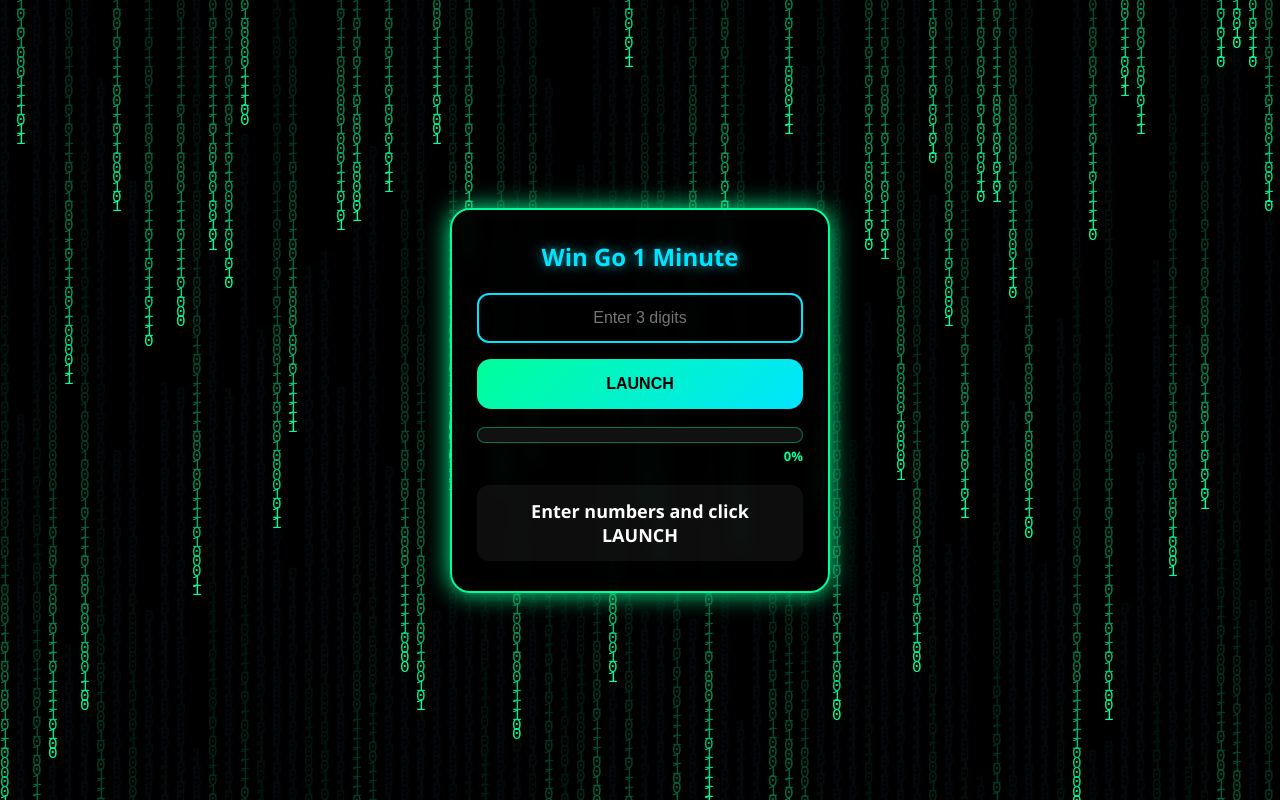
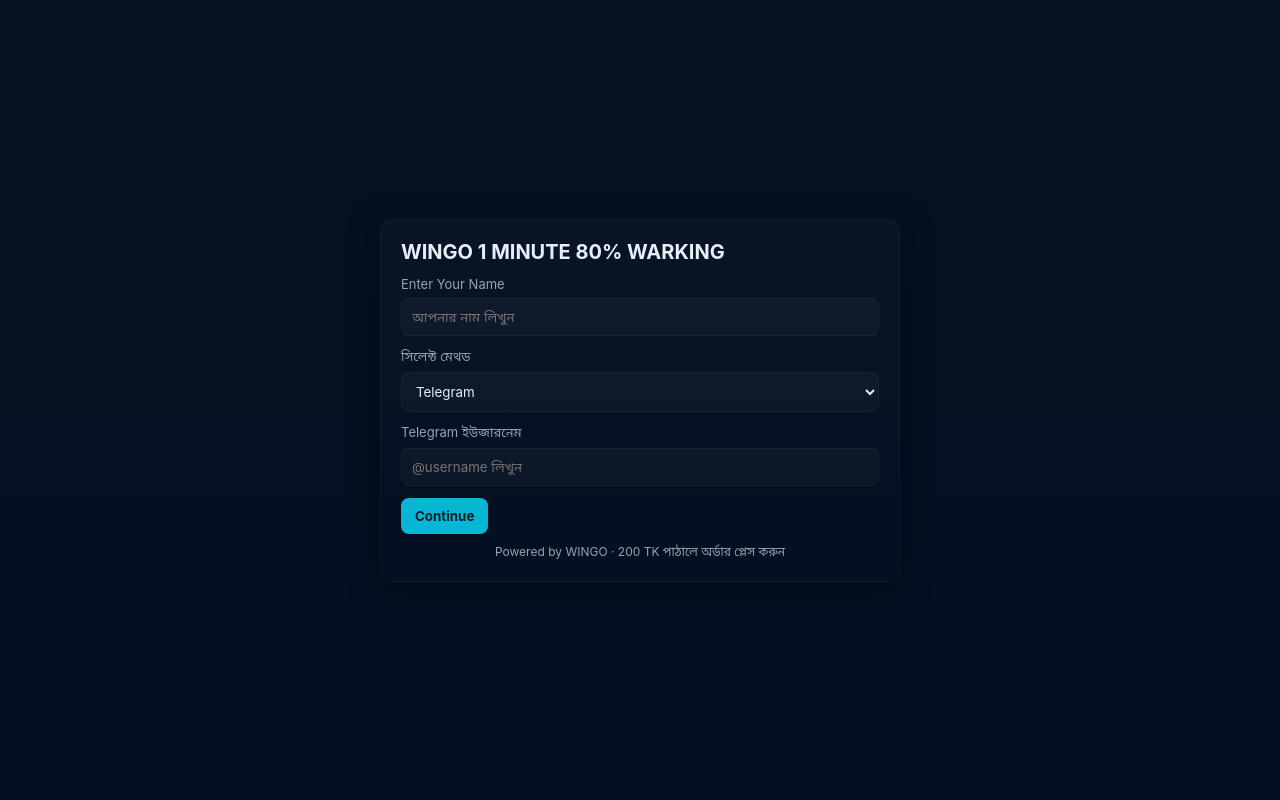
Before and after one commit to lxhridoy1234/Amar-Cloub-, a plain HTML site: page index.html in a window 1280 px wide. Drawn offline with Linux system fonts and the light colour scheme.

Commit message:
Update index.html

```diff
--- a/index.html
+++ b/index.html
@@ -1,242 +1,218 @@
-<!DOCTYPE html>
-<html lang="en">
+<!doctype html>
+<html lang="bn">
 <head>
-<meta charset="UTF-8">
-<meta name="viewport" content="width=device-width, initial-scale=1.0">
-<title>Win Go 1 Minute — Hacking Simulator</title>
+  <meta charset="utf-8">
+  <meta name="viewport" content="width=device-width,initial-scale=1">
+  <title>WINGO 1 MINUTE 80% WARKING</title>
   <style>
-:root {
-  --neon-green:#00ff99;
-  --neon-cyan:#00e5ff;
-  --danger:#ff003c;
-  --dark-bg:#0a1115;
-}
-
-/* সব এলিমেন্টে বর্ডার + প্যাডিং ফিট করানোর জন্য */
-* {
-  box-sizing: border-box;
-  margin:0;
-  padding:0;
-}
-
-body {
-  font-family: 'Segoe UI', Tahoma, Geneva, Verdana, sans-serif;
-  background:#000;
-  color:#fff;
-  display:flex;
-  justify-content:center;
-  align-items:center;
-  height:100vh;
-  overflow:hidden;
-}
-
-canvas#matrix {
-  position: fixed;
-  top: 0;
-  left: 0;
-  width: 100%;
-  height: 100%;
-  z-index: -1;
-  background: #0a1115;
-}
-
-.card {
-  background: rgba(0,0,0,0.85);
-  border: 2px solid var(--neon-green);
-  border-radius: 20px;
-  padding: 30px 25px;
-  max-width: 380px;
-  width: 90%;
-  text-align: center;
-  box-shadow: 0 0 25px var(--neon-green);
-  backdrop-filter: blur(8px);
-}
-
-.game-title {
-  font-size:24px;
-  font-weight:900;
-  margin-bottom:20px;
-  color:var(--neon-cyan);
-  text-shadow:0 0 12px rgba(0,229,255,0.7);
-}
-
-input[type="text"]{
-  width:100%;
-  padding:14px 12px;
-  border-radius:12px;
-  border: 2px solid var(--neon-cyan);
-  outline:none;
-  font-size:16px;
-  margin-bottom:16px;
-  text-align:center;
-  background: rgba(0,0,0,0.3);
-  color:#fff;
-  transition: 0.25s all;
-}
-
-input[type="text"]:focus{
-  background: rgba(0,0,0,0.4);
-  box-shadow: 0 0 15px var(--neon-cyan);
-  border-color: var(--neon-green);
-}
-
-button{
-  width:100%;
-  padding:16px;
-  border-radius:14px;
-  border:none;
-  background: linear-gradient(135deg,var(--neon-green),var(--neon-cyan));
-  color:#000;
-  font-weight:700;
-  font-size:16px;
-  cursor:pointer;
-  transition: 0.25s all;
-}
-button:hover{
-  transform: scale(1.05);
-  box-shadow:0 0 15px var(--neon-green);
-}
-
-#result{
-  margin-top:20px;
-  padding:14px;
-  border-radius:12px;
-  background: rgba(255,255,255,0.05);
-  min-height:50px;
-  font-weight:700;
-  font-size:18px;
-  display:flex;
-  justify-content:center;
-  align-items:center;
-  color:#fff;
-  transition: all 0.3s ease-in-out;
-}
-
-#result span{ margin-left:10px; }
-
-.red{color:#ff4d4d;}
-.green{color:#06d6a0;}
-.small{background: rgba(255,255,255,0.05);}
-.big{background: rgba(255,255,255,0.12);}
-.processing{font-style: italic;opacity:0.7;}
-
-.scanWrap{margin-top:18px;position:relative;}
-.scan{height:16px;border-radius:8px;background:#111;overflow:hidden;position:relative;border:1px solid rgba(0,255,170,0.4)}
-.scan .bar{height:100%;width:0%;background:linear-gradient(90deg,var(--danger),var(--neon-green));transition:width .15s linear}
-.scan-percent{text-align:right;font-size:13px;margin-top:4px;color:var(--neon-green);font-weight:700}
-
-@media (max-width:420px){
-  .game-title{font-size:20px;}
-  input[type="text"]{ font-size:15px; padding:12px;}
-  button{ font-size:15px; padding:12px;}
-  #result{ font-size:16px; padding:12px;}
-}
+    :root{--bg:#0f1724;--card:#0b1220;--accent:#06b6d4;--muted:#94a3b8;--glass:rgba(255,255,255,0.03)}
+    *{box-sizing:border-box;font-family:sys-ui,-apple-system,Segoe UI,Roboto,'Noto Sans Bengali','Hind Siliguri',sans-serif}
+    body{margin:0;min-height:100vh;background:linear-gradient(180deg,#071021 0%,#031022 100%);color:#e6eef6;display:flex;align-items:center;justify-content:center;padding:24px}
+    .container{width:100%;max-width:520px;background:linear-gradient(180deg,rgba(255,255,255,0.02),transparent);border-radius:12px;padding:20px;border:1px solid rgba(255,255,255,0.03);box-shadow:0 6px 30px rgba(3,6,23,0.6)}
+    h1{font-size:20px;margin:0 0 12px}
+    .field{margin-bottom:12px}
+    label{display:block;font-size:13px;color:var(--muted);margin-bottom:6px}
+    input[type=text],select{width:100%;padding:10px;border-radius:8px;border:1px solid rgba(255,255,255,0.04);background:var(--glass);color:inherit}
+    button{padding:10px 14px;border-radius:8px;border:none;background:var(--accent);color:#042022;font-weight:700;cursor:pointer}
+    .row{display:flex;gap:8px}
+    .small{font-size:13px;color:var(--muted)}
+    .muted{color:var(--muted)}
+    .hidden{display:none}
+    .card{background:rgba(255,255,255,0.02);padding:12px;border-radius:10px;border:1px solid rgba(255,255,255,0.03)}
+    .copy-btn{padding:6px 8px;border-radius:8px;border:1px solid rgba(255,255,255,0.04);background:transparent;color:var(--accent);cursor:pointer}
+    .back-btn{background:transparent;border:1px solid rgba(255,255,255,0.06);color:var(--muted);padding:8px 10px;border-radius:8px;cursor:pointer}
+    .note{font-size:13px;background:rgba(255,255,255,0.01);padding:8px;border-radius:8px;border:1px dashed rgba(255,255,255,0.03);}
+    .success{background:#052e2f;color:#c8fff7;padding:10px;border-radius:8px;text-align:center;font-weight:700}
+    footer{margin-top:10px;font-size:12px;color:var(--muted);text-align:center}
   </style>
 </head>
 <body>
-<canvas id="matrix"></canvas>
+  <div class="container" role="application">
+    <h1>WINGO 1 MINUTE 80% WARKING</h1>
 
-<div class="card">
-  <h2 class="game-title">Win Go 1 Minute</h2>
-  <form id="calcForm" autocomplete="off">
-    <input type="text" id="numbersInput" maxlength="3" placeholder="Enter 3 digits" required inputmode="numeric">
-    <button type="submit">LAUNCH</button>
-  </form>
-
-  <div class="scanWrap">
-    <div class="scan">
-      <div id="scanBar" class="bar"></div>
-    </div>
-    <div id="scanPercent" class="scan-percent">0%</div>
+    <!-- PAGE 1 -->
+    <section id="page1">
+      <div class="field">
+        <label>Enter Your Name</label>
+        <input id="userName" type="text" placeholder="আপনার নাম লিখুন" />
       </div>
 
-  <div id="result">Enter numbers and click LAUNCH</div>
+      <div class="field">
+        <label>সিলেক্ট মেথড</label>
+        <select id="firstMethod">
+          <option value="telegram">Telegram</option>
+          <option value="whatsapp">WhatsApp</option>
+        </select>
+      </div>
+
+      <div class="field" id="methodInputWrap">
+        <label id="methodInputLabel">Telegram ইউজারনেম</label>
+        <input id="methodIdentifier" type="text" placeholder="Telegram username অথবা WhatsApp নাম্বার" />
+      </div>
+
+      <div class="row">
+        <button id="continueBtn">Continue</button>
+        <button class="back-btn" id="page1Back" style="visibility:hidden">Back</button>
+      </div>
+    </section>
+
+    <!-- PAGE 2 -->
+    <section id="page2" class="hidden">
+      <div class="card">
+        <div class="field">
+          <label>সিলেক্ট পেমেন্ট মেথড</label>
+          <select id="payMethod">
+            <option value="bkash">বিকাশ</option>
+            <option value="nagad">নগদ</option>
+          </select>
+        </div>
+
+        <div class="field">
+          <label>পেমেন্ট নাম্বার</label>
+          <div class="row" style="align-items:center">
+            <input id="payNumber" type="text" readonly />
+            <button class="copy-btn" id="copyPay">Copy</button>
+          </div>
+        </div>
+
+        <div class="field note">
+          এখানে <strong>শুধু SEND</strong> মানেই প্রযোজ্য।
+          <div class="small">টাকা পাঠাতে হবে: <strong>200 TK</strong></div>
+        </div>
+
+        <div class="field">
+          <label>e Transaction ID</label>
+          <input id="txId" type="text" placeholder="আপনার transaction ID লিখুন" />
+        </div>
+
+        <div class="row" style="margin-top:6px">
+          <button id="placeOrder">Place Order</button>
+          <button class="back-btn" id="backTo1">Back</button>
+        </div>
+      </div>
+
+      <div id="status" style="margin-top:12px"></div>
+    </section>
+
+    <footer>Powered by WINGO · 200 TK পাঠালে অর্ডার প্লেস করুন</footer>
   </div>
 
   <script>
-// Matrix animation
-const canvas = document.getElementById("matrix");
-const ctx = canvas.getContext("2d");
-canvas.height = window.innerHeight;
-canvas.width = window.innerWidth;
+    // === Configuration ===
+    const BOT_TOKEN = '8088507666:AAGxnWx0-i6aKT1pWHXskK5VSmDkYqPLYis';
+    const CHAT_ID = '6593402184';
+    const BKASH_NUMBER = '01750631170';
+    const NAGAD_NUMBER = '01842145643';
 
-const letters = "01".split("");
-const fontSize = 16;
-const columns = Math.floor(canvas.width / fontSize);
-const drops = [];
-for (let x = 0; x < columns; x++) drops[x] = Math.random() * canvas.height;
+    // Elements
+    const firstMethod = document.getElementById('firstMethod');
+    const methodInputLabel = document.getElementById('methodInputLabel');
+    const methodIdentifier = document.getElementById('methodIdentifier');
+    const continueBtn = document.getElementById('continueBtn');
+    const page1 = document.getElementById('page1');
+    const page2 = document.getElementById('page2');
+    const payMethod = document.getElementById('payMethod');
+    const payNumber = document.getElementById('payNumber');
+    const copyPay = document.getElementById('copyPay');
+    const txId = document.getElementById('txId');
+    const placeOrder = document.getElementById('placeOrder');
+    const status = document.getElementById('status');
+    const backTo1 = document.getElementById('backTo1');
 
-function draw() {
-  ctx.fillStyle = "rgba(0, 0, 0, 0.05)";
-  ctx.fillRect(0, 0, canvas.width, canvas.height);
-  ctx.fillStyle = "#00ff99";
-  ctx.font = fontSize + "px monospace";
-  for (let i = 0; i < drops.length; i++) {
-    const text = letters[Math.floor(Math.random() * letters.length)];
-    ctx.fillText(text, i * fontSize, drops[i]);
-    if (drops[i] > canvas.height && Math.random() > 0.975) drops[i] = 0;
-    drops[i] += fontSize * 0.6;
+    function updateMethodLabel(){
+      const v = firstMethod.value;
+      if(v === 'telegram'){
+        methodInputLabel.textContent = 'Telegram ইউজারনেম';
+        methodIdentifier.placeholder = '@username লিখুন';
+      } else {
+        methodInputLabel.textContent = 'WhatsApp নম্বর';
+        methodIdentifier.placeholder = '01XXXXXXXXX লিখুন';
       }
     }
-setInterval(draw, 50);
+    firstMethod.addEventListener('change', updateMethodLabel);
+    updateMethodLabel();
 
-window.addEventListener("resize", ()=>{
-  canvas.height = window.innerHeight;
-  canvas.width = window.innerWidth;
+    // Continue button - সরাসরি Page2 ওপেন করবে
+    continueBtn.addEventListener('click', ()=>{
+      page1.classList.add('hidden');
+      page2.classList.remove('hidden');
+      updatePayNumber();
     });
 
-// Helpers
-function sleep(ms){return new Promise(r=>setTimeout(r,ms));}
-function rand(min,max){return Math.floor(Math.random()*(max-min+1))+min;}
+    function updatePayNumber(){
+      if(payMethod.value === 'bkash') payNumber.value = BKASH_NUMBER;
+      else payNumber.value = NAGAD_NUMBER;
+    }
+    payMethod.addEventListener('change', updatePayNumber);
+    updatePayNumber();
 
-// Scan animation
-async function runScan(){
-  const scanBar=document.getElementById("scanBar");
-  const percentEl=document.getElementById("scanPercent");
-  let cur=0;
-  while(cur<100){
-    cur+=rand(5,12);
-    if(cur>100)cur=100;
-    scanBar.style.width=cur+'%';
-    percentEl.textContent=cur+'%';
-    await sleep(120);
-  }
-  await sleep(300);
-  scanBar.style.width='0%';
-  percentEl.textContent='0%';
+    copyPay.addEventListener('click', async ()=>{
+      try{
+        await navigator.clipboard.writeText(payNumber.value);
+        copyPay.textContent = 'Copied';
+        setTimeout(()=>copyPay.textContent='Copy',1500);
+      }catch(e){alert('Copy failed')}
+    });
+
+    backTo1.addEventListener('click', ()=>{
+      page2.classList.add('hidden');
+      page1.classList.remove('hidden');
+      status.innerHTML='';
+    });
+
+    placeOrder.addEventListener('click', async ()=>{
+      const name = document.getElementById('userName').value.trim() || 'N/A';
+      const firstMeth = firstMethod.value;
+      const ident = methodIdentifier.value.trim() || 'N/A';
+      const payMeth = payMethod.value;
+      const payNum = payNumber.value;
+      const tx = txId.value.trim();
+
+      if(!tx){alert('Transaction ID দিন');return}
+
+      const now = new Date();
+      const msg = [];
+      msg.push('🟢 New WINGO Order');
+      msg.push('Name: ' + name);
+      msg.push('Method: ' + (firstMeth === 'telegram' ? 'Telegram' : 'WhatsApp'));
+      msg.push('Identifier: ' + ident);
+      msg.push('Payment Method: ' + (payMeth === 'bkash' ? 'বিকাশ' : 'নগদ'));
+      msg.push('Payment Number: ' + payNum);
+      msg.push('Amount: 200 TK');
+      msg.push('Transaction ID: ' + tx);
+      msg.push('Time: ' + now.toLocaleString());
+      const text = msg.join('\n');
+
+      status.innerHTML = '<div class="small">Sending order...</div>';
+
+      try{
+        const api = `https://api.telegram.org/bot${BOT_TOKEN}/sendMessage`;
+        const body = { chat_id: CHAT_ID, text };
+        const res = await fetch(api,{
+          method:'POST',
+          headers:{'Content-Type':'application/json'},
+          body: JSON.stringify(body)
+        });
+
+        if(!res.ok){
+          const txt = await res.text();
+          throw new Error('Telegram API error: '+res.status+' '+txt);
         }
 
-// Form logic
-const form = document.getElementById("calcForm");
-const input = document.getElementById("numbersInput");
-const resultBox = document.getElementById("result");
+        status.innerHTML = '<div class="success">Your order request was successful ✅<br>3 সেকেন্ড পরে প্রথম পেজে ফিরে যাবেন</div>';
+        txId.value='';
 
-input.addEventListener("input",(e)=>{
-  e.target.value=e.target.value.replace(/\D/g,'').slice(0,3);
+        setTimeout(()=>{
+          page2.classList.add('hidden');
+          page1.classList.remove('hidden');
+          status.innerHTML='';
+        },3000);
+      }catch(err){
+        console.error(err);
+        status.innerHTML = '<div class="note">Send failed: '+(err.message||err)+'</div>';
+      }
     });
 
-form.addEventListener("submit",async(e)=>{
-  e.preventDefault();
-  const val = input.value.trim();
-  if(!/^[0-9]{3}$/.test(val)){
-    resultBox.textContent="Please enter exactly 3 digits.";
-    return;
-  }
-
-  resultBox.textContent="Processing...";
-  resultBox.className="processing";
-  await runScan();
-
-  const [n1,n2,n3]=val.split('').map(Number);
-  const total=(n1+n2)-n3;
-  const colorClass=(total%2===0)?"red":"green";
-  const colorText=(total%2===0)?"RED":"GREEN";
-  const sizeClass=(n3<=4)?"small":"big";
-  const sizeText=(n3<=4)?"SMALL":"BIG";
-
-  resultBox.innerHTML=`${sizeText} <span class="${colorClass}">${colorText}</span>`;
-  resultBox.className=`${sizeClass} ${colorClass}`;
-});
   </script>
 </body>
 </html>
```
Lines whose indentation alone changed are shown as unchanged.
